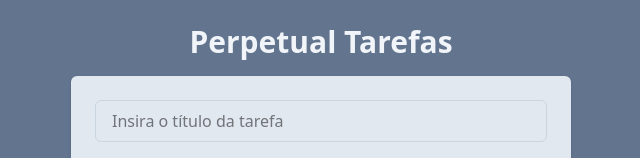
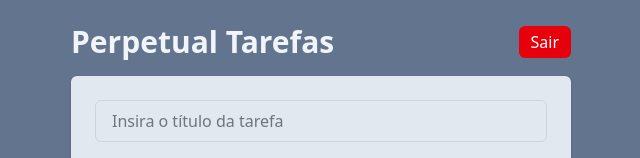
Before and after one commit to GabsFMA/React_Login_Crud, a React (Vite) app: page /dashboard in a window 1280 px wide. Shown: the top 158 px of the page, without its empty margins (319-959 px from the left). Built offline with nearby package versions, Linux system fonts and the light colour scheme; no server answers; sample sign-in values are in the browser's storage.

Commit message:
feat: add logout feature

```diff
--- a/src/pages/userPage.tsx
+++ b/src/pages/userPage.tsx
@@ -2,6 +2,7 @@ import TaskList from "../components/taskList";
 import AddTask from "../components/addTask";
 import { BACK_END_API_TASKS_URL } from "../config";
 import { useEffect, useState } from "react";
+import { useNavigate } from "react-router-dom"; // ⬅️ IMPORTANTE
 
 export interface Task {
   _id: string;
@@ -18,6 +19,7 @@ interface AdaptedTask {
 }
 
 function UserPage() {
+  const navigate = useNavigate();
   const [taskList, setTaskList] = useState<Task[]>(
     JSON.parse(localStorage.getItem("tasklist") || "[]")
   );
@@ -72,7 +74,7 @@ const onTaskClick = async (taskId: string) => {
         t._id === taskId
           ? {
               ...updatedTask,
-            isCompleted: updatedTask.completed, // <- mapeia para o campo correto
+              isCompleted: updatedTask.completed,
             }
           : t
       );
@@ -81,7 +83,6 @@ const onTaskClick = async (taskId: string) => {
       console.error("Erro ao atualizar tarefa:", error);
     }
   };
-
 
   const onClickDeleteTask = async (taskId: string) => {
     try {
@@ -128,6 +129,10 @@ const onTaskClick = async (taskId: string) => {
     }
   };
 
+  const onLogoutClick = () => {
+    localStorage.removeItem("token");
+    navigate("/");
+  };
 
   const formattedTasks: AdaptedTask[] = taskList.map((task) => ({
     id: task._id,
@@ -139,9 +144,15 @@ const onTaskClick = async (taskId: string) => {
   return (
     <div className="w-screen h-screen bg-slate-500 flex justify-center p-6">
       <div className="w-[500px] space-y-4">
-        <h1 className="text-3xl text-slate-100 font-bold text-center">
-          Perpetual Tarefas
-        </h1>
+        <div className="flex justify-between items-center">
+          <h1 className="text-3xl text-slate-100 font-bold">Perpetual Tarefas</h1>
+          <button
+            onClick={onLogoutClick}
+            className="bg-red-600 text-white px-3 py-1 rounded-md hover:bg-red-700"
+          >
+            Sair
+          </button>
+        </div>
 
         <AddTask onClickSubmitButton={onClickSubmitButton} />
         <TaskList
```
Lines whose indentation alone changed are shown as unchanged.
